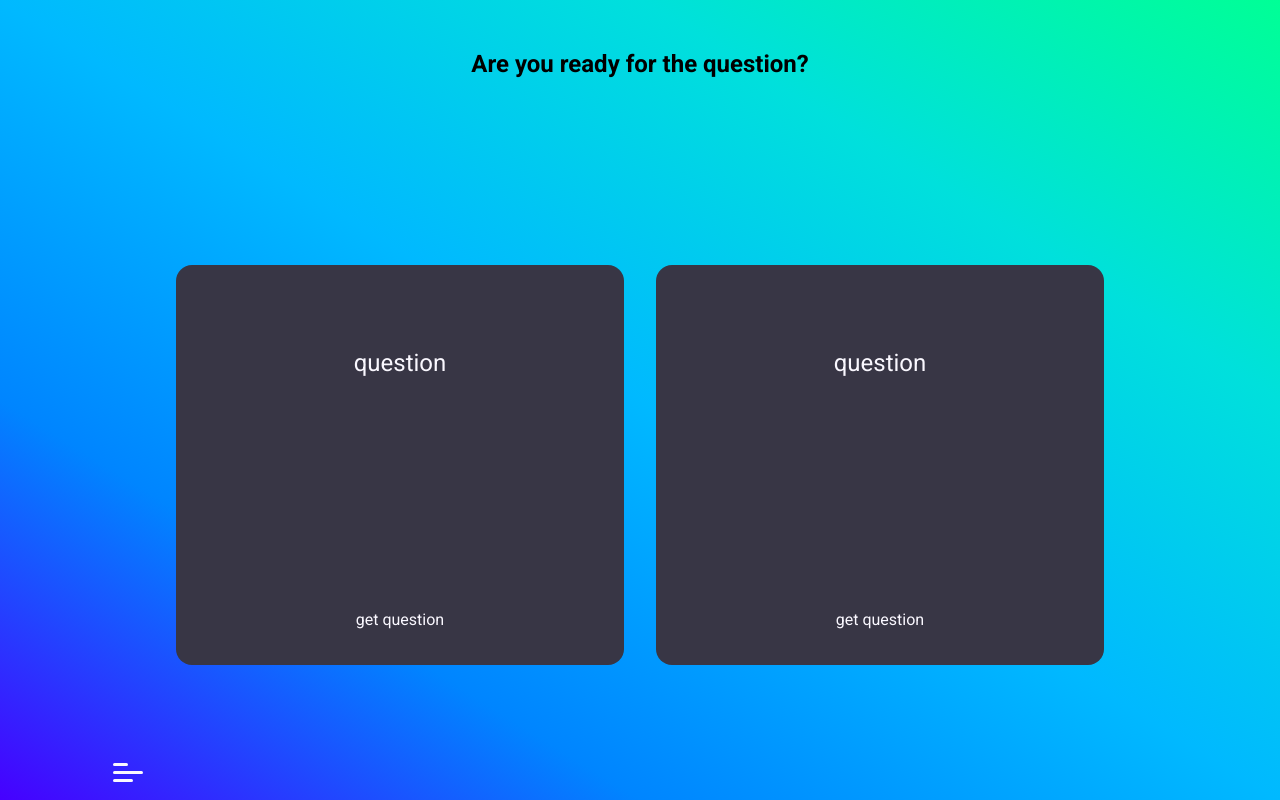
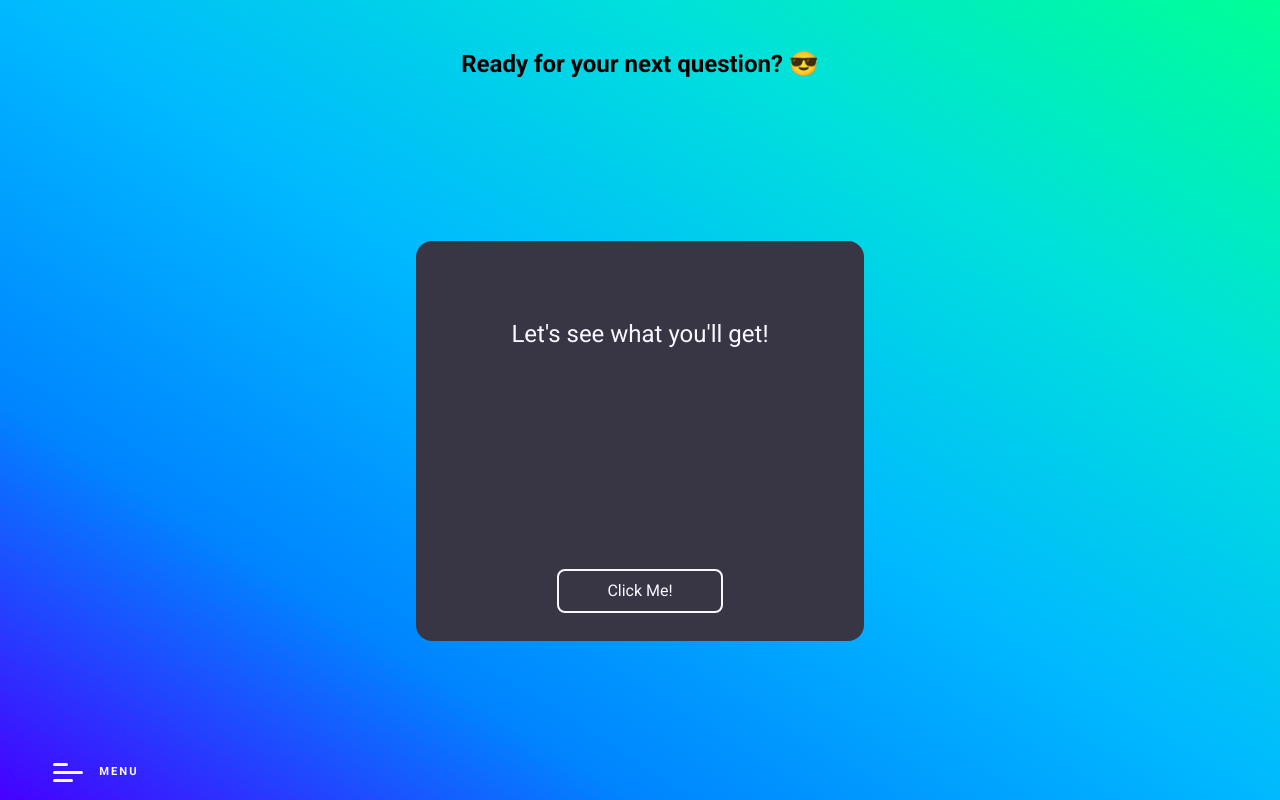
Before and after one commit to dsaglam94/imgCanvas_forESL, a website: page questions.html in a window 1280 px wide. Drawn offline with Linux system fonts and the light colour scheme.

Commit message:
added questions API

```diff
--- a/questions.html
+++ b/questions.html
@@ -32,7 +32,7 @@
     <!-- Fontawesome link -->
     <script src="https://kit.fontawesome.com/be05affc2e.js" crossorigin="anonymous"></script>
     <!-- JS link -->
-    <script src="./src/js/main.js" defer></script>
+    <script src="./src/js/questions.js" defer></script>
     <title>ESL Teaching | Funny Questions</title>
 </head>
 <body>
@@ -59,16 +59,12 @@
     <main class="main">
             <section class="questions">
                 <h1 class="questions__title">
-                    Are you ready for the question?
+                    Ready for your next question? 😎
                 </h1>
                 <div class="questions__cards">
                     <div class="questions__cards--question">
-                        <p class="question--para">question</p>
-                        <button class="question--btn">get question</button>
-                    </div>
-                    <div class="questions__cards--answer">
-                        <p class="answer--para">question</p>
-                        <button class="answer--btn">get question</button>
+                        <p class="questions--para">Let's see what you'll get!</p>
+                        <button class="questions--btn">Click Me!</button>
                     </div>
                 </div>
             </section>
@@ -79,6 +75,7 @@
                 <span></span>
                 <span></span>
             </button>
+            <span class="menu--text">menu</span>
         </div>
     </main>
 </body>
--- /dev/null
+++ b/src/js/questions.js
@@ -0,0 +1,33 @@
+// Variables for fetching question APIs
+let url = "https://would-you-rather-api.abaanshanid.repl.co/"
+const questionsPara = document.querySelector('.questions--para');
+const questionBtn = document.querySelector('.questions--btn');
+// Questions API function block
+questionBtn.addEventListener('click',() => {
+    fetchQuestions();
+})
+
+async function fetchQuestions() {
+    const response = await fetch(url);
+    const data = await response.json();
+
+    questionsPara.textContent = data.data;
+    console.log(data.data)
+}
+
+// variables for menuToggle
+const menuBtn = document.querySelector('.menu-toggle');
+const header = document.querySelector('.header');
+
+// Burger menu function
+let isHeaderOpen = false;
+menuBtn.addEventListener('click', () => {
+    menuBtn.classList.toggle('active');
+    if(!isHeaderOpen) {
+        header.style.left = '0'
+        isHeaderOpen = true;
+    } else if (isHeaderOpen) {
+        header.style.left = '-500px'
+        isHeaderOpen = false;
+    }
+})
--- a/src/scss/_menu-toggle.scss
+++ b/src/scss/_menu-toggle.scss
@@ -6,9 +6,20 @@
     width: 20%;
     display: flex;
     align-items: center;
-    justify-content: center;
+    justify-content: flex-start;
+
+        .menu--text {
+            color: var(--clr-primary);
+            text-transform: uppercase;
+            font-size: .7rem;
+            font-weight: bold;
+            letter-spacing: 2px;
+            z-index: 1000;
+            margin-left: 1em;
+        }
 
         .menu-toggle {
+            margin-left: 3em;
             background-color: transparent;
             width: 40px;
             height: 30px;
--- a/src/scss/_questions.scss
+++ b/src/scss/_questions.scss
@@ -6,11 +6,11 @@
     align-items: center;
 
     &__title {
-        margin-block: 2em;
+        margin-top: 2em;
     }
 
     &__cards {
-        flex-grow: 2;
+        flex-grow: 1;
         gap: 2rem;
         display: flex;
         align-items: center;
@@ -20,24 +20,8 @@
         &--question {
             width: 35%;
             height: 400px;
-            display: flex;
-            flex-direction: column;
-            align-items: center;
-            justify-content: space-around;
-            background-color: var(--clr-secondary);
-            border-radius: 1rem;
-
-            & > p {
-                height: 150px;
-                font-size: 1.5rem;
-                color: var(--clr-primary);
-                margin-block: 2em;
-            }
-        }
-
-        &--answer {
-            width: 35%;
-            height: 400px;
+            padding-inline: 2em;
+            text-align: center;
             display: flex;
             flex-direction: column;
             align-items: center;
@@ -53,4 +37,38 @@
             }
         }
     }
+
+    &--btn {
+        border: 2px solid var(--clr-primary);
+        padding: .5em 3em;
+        overflow: hidden;
+        position: relative;
+        background-color: transparent;
+        border-radius: .5rem;
+        z-index: 1;
+
+        &:hover,
+        &:focus {
+            color: var(--clr-secondary);
+            transition-delay: .25s;
+        }
+
+        &::before {
+            content: '';
+            position: absolute;
+            width: 0;
+            height: 100%;
+            left: -50px;
+            top: 0;
+            transform: skewX(35deg);
+            z-index: -1;
+            transition: width 1s;
+            background-color: #fff;
+        }
+
+        &:hover::before,
+        &:focus::before {
+            width: 150%;
+        }
+    }
 }
```
Also changed, not shown: index.html (+1 -0 lines), src/css/main.css, 1 other file.
